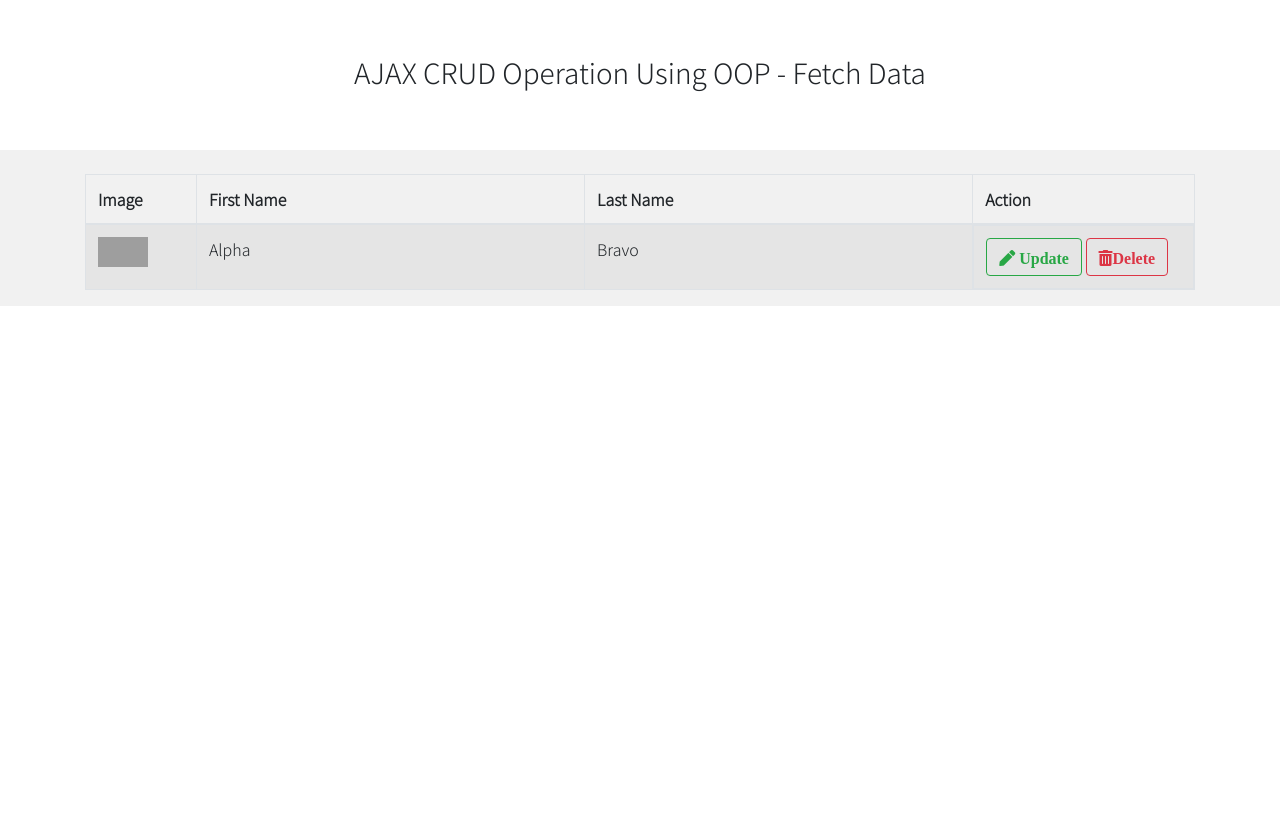
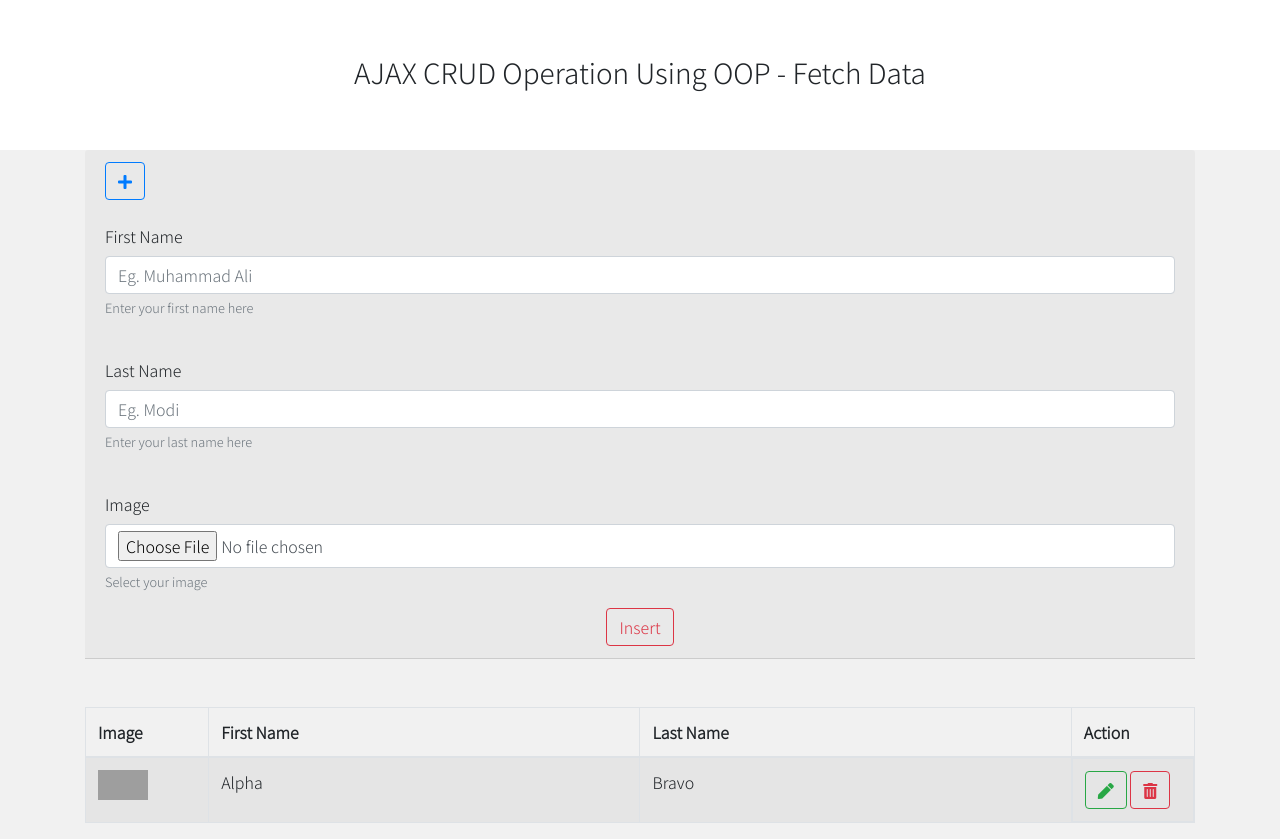
Before and after one commit to AlphaRomeoMike/php-ajax-crud-with-fileupload, a PHP site: page / in a window 1280 px wide. Before the commit the page ends 306 px from the top, so only its background shows below. Run offline with PHP 8.4, Linux system fonts and the light colour scheme; data comes from the database, SQL or seed files in the repository; some libraries are stand-ins or nearby versions; grey boxes are pictures that could not be loaded.

Commit message:
Data Insertion complete with file upload

```diff
--- a/Crud.php
+++ b/Crud.php
@@ -34,7 +34,7 @@
                 <th width="10%">Image</th>
                 <th width="35%">First Name</th>
                 <th width="35%">Last Name</th>
-                <th width="20%">Action</th>
+                <th width="10%">Action</th>
             </tr>
         </thead>
         <tbody>
@@ -47,12 +47,24 @@
             <td><img src="upload/'.$row->image.'" width="50" height="30" /></td>
             <td>'.$row->first_name.'</td>
             <td>'.$row->last_name.'</td>
-            <td class="form-inline"><button type="button" name="update" id="'.$row->id.'" class="btn btn-outline-success btn-xs update"><i class="fas fa-pen"><span> </span>Update</i></button><span>&nbsp;</span><br>
-            <button type="button" name="delete" id="'.$row->id.'" class="btn btn-outline-danger btn-xs delete"><i class="fas fa-trash-alt">Delete</i></button></td>
+            <td class="form-inline"><button type="button" name="update" id="'.$row->id.'" class="btn btn-outline-success btn-xs update"><i class="fas fa-pen"></i></button><span>&nbsp;</span><br>
+            <button type="button" name="delete" id="'.$row->id.'" class="btn btn-outline-danger btn-xs delete"><i class="fas fa-trash-alt"></i></button></td>
         </tr>
             ';
         }
         $output .= '</table></div>' ;
         return $output;
     }
+
+    public function upload_file($file)
+    {
+        if(isset($file))
+        {
+            $extension      = explode('.', $file['name']);
+            $new_name       = rand(). '.' . $extension[1];
+            $destination    = './upload/'. $new_name;
+            move_uploaded_file($file['tmp_name'], $destination);
+            return $new_name;
+        }
+    }
 }
--- a/action.php
+++ b/action.php
@@ -1,10 +1,23 @@
 <?php
-
 include 'Crud.php';
 $object = new Crud();
-if(isset($_POST['action'])) {
-    if($_POST["action"] == "Load") {
+if(isset($_POST['action']))
+{
+    if($_POST["action"] == "Load")
+    {
         echo $object->get_data_in_table("SELECT * FROM users");
+    }
+    if($_POST['action'] == "Insert")
+    {
+        $first_name = $_POST['first_name'];
+        $last_name = $_POST['last_name'];
+        $image = $_FILES['user_image'];
+        $first_name = mysqli_real_escape_string($object->connect, $first_name);
+        $last_name = mysqli_real_escape_string($object->connect, $last_name);
+        $image = $object->upload_file($image);
+        $query = "INSERT INTO users (first_name, last_name, image) VALUES ('$first_name', '$last_name', '$image')";
+        $object->exec_query($query);
+
     }
 }
 ?>
--- a/index.php
+++ b/index.php
@@ -23,17 +23,52 @@
         </div>
     <!-- MAIN -->
     <main>
+        <div class="container">
+            <div class="card-header">
+                <button type="button" name="add" class="btn btn-outline-primary" data-toggle="collapse" data-target="#user_collapse"><i class="fas fa-plus"></i></button>
+                <br><br>
+                <div id="user_collapse" class="collpase">
+                    <form id="user_form" method="POST" class="form">
+                    <div class="form-group">
+                    <label for="first_name">First Name</label>
+                      <input type="text" name="first_name" id="first_name" class="form-control" placeholder="Eg. Muhammad Ali">
+                      <small class="text-muted">Enter your first name here</small>
+                    </div>
+                    <br>
+                    <div class="form-group">
+                    <label for="last_name">Last Name</label>
+                      <input type="text" name="last_name" id="last_name" class="form-control" placeholder="Eg. Modi">
+                      <small class="text-muted">Enter your last name here</small>
+                    </div>
+                    <br>
+                    <div class="form-group">
+                    <label for="user_image">Image</label>
+                      <input type="file" name="user_image" id="user_image" class="form-control" placeholder="Eg. Modi">
+                      <small class="text-muted">Select your image</small>
+                    </div>
+                    <div align="center">
+                        <input type="hidden" name="action" id="action">
+                        <input type="submit" name="button_action" id="button_action" value="Insert" class="btn btn-outline-danger" />
+                    </div>
+                    </form>
+                </div>
+            </div>
+        </div>
+        <br>
+        <!-- FETCH DATA -->
         <div id="user_table" class="table-responsive">
-
         </div>
     </main>
     <!-- Bootstrap 4 Java Script -->
     <script src="assets/scripts/bootstrap.min.js"></script>
     <!-- jQuery Scripts -->
     <script src="assets/scripts/jquery-3.5.1.min.js"></script>
+    <!-- Sweet Alert 2 CDN -->
+    <script src="https://cdn.jsdelivr.net/npm/sweetalert2@10"></script>
     <script>
         $(document).ready(function(){
             load_data();
+            $('#action').val("Insert");
             function load_data()
             {
                 var action = "Load";
@@ -47,6 +82,61 @@
                     }
                 });
             }
+
+            $('#user_form').on('submit' ,function(event)
+            {
+                event.preventDefault();
+                var firstName   = $('#first_name').val();
+                var lastName    = $('#last_name').val();
+                var extension   = $('#user_image').val().split('.').pop().toLowerCase();
+                if(extension != '')
+                {
+                    if(jQuery.inArray(extension, ['gif', 'png', 'jpg', 'jpeg']) == -1)
+                    {
+                        Swal.fire(
+                        {
+                            title: 'Error!',
+                            text: 'Invalid Image File',
+                            icon: 'error',
+                            confirmButtonText: 'Cool'
+                        });
+                        $('#user_image').val('');
+                        return false;
+                    }
+                }
+                if(firstName != '' || lastName != '')
+                {
+                    $.ajax({
+                        url: 'action.php',
+                        method: 'POST',
+                        data:new FormData(this),
+                        contentType:false,
+                        processData:false,
+                        success:function(data)
+                        {
+                            Swal.fire(
+                        {
+                            title: 'Success',
+                            text: data,
+                            icon: 'success',
+                            confirmButtonText: 'Cool'
+                        });
+                        $('#user_form')[0].reset();
+                        load_data();
+                        }
+                    })
+                }
+                else
+                {
+                    Swal.fire(
+                        {
+                            title: 'Error!',
+                            text: 'Both fields are required',
+                            icon: 'error',
+                            confirmButtonText: 'Cool'
+                        });
+                }
+            });
         });
     </script>
 </body>
```
Also changed, not shown: 1 other file.
